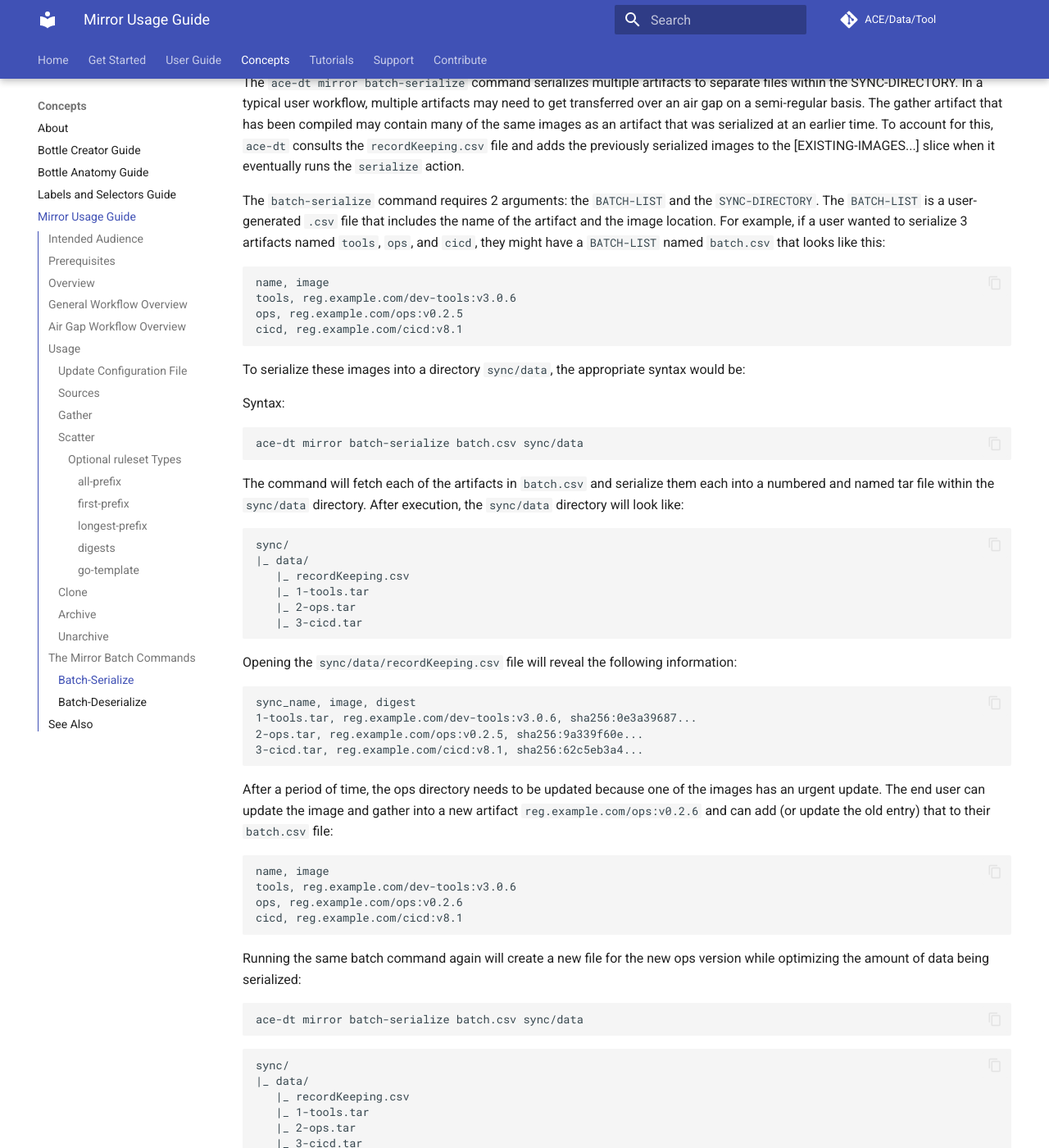
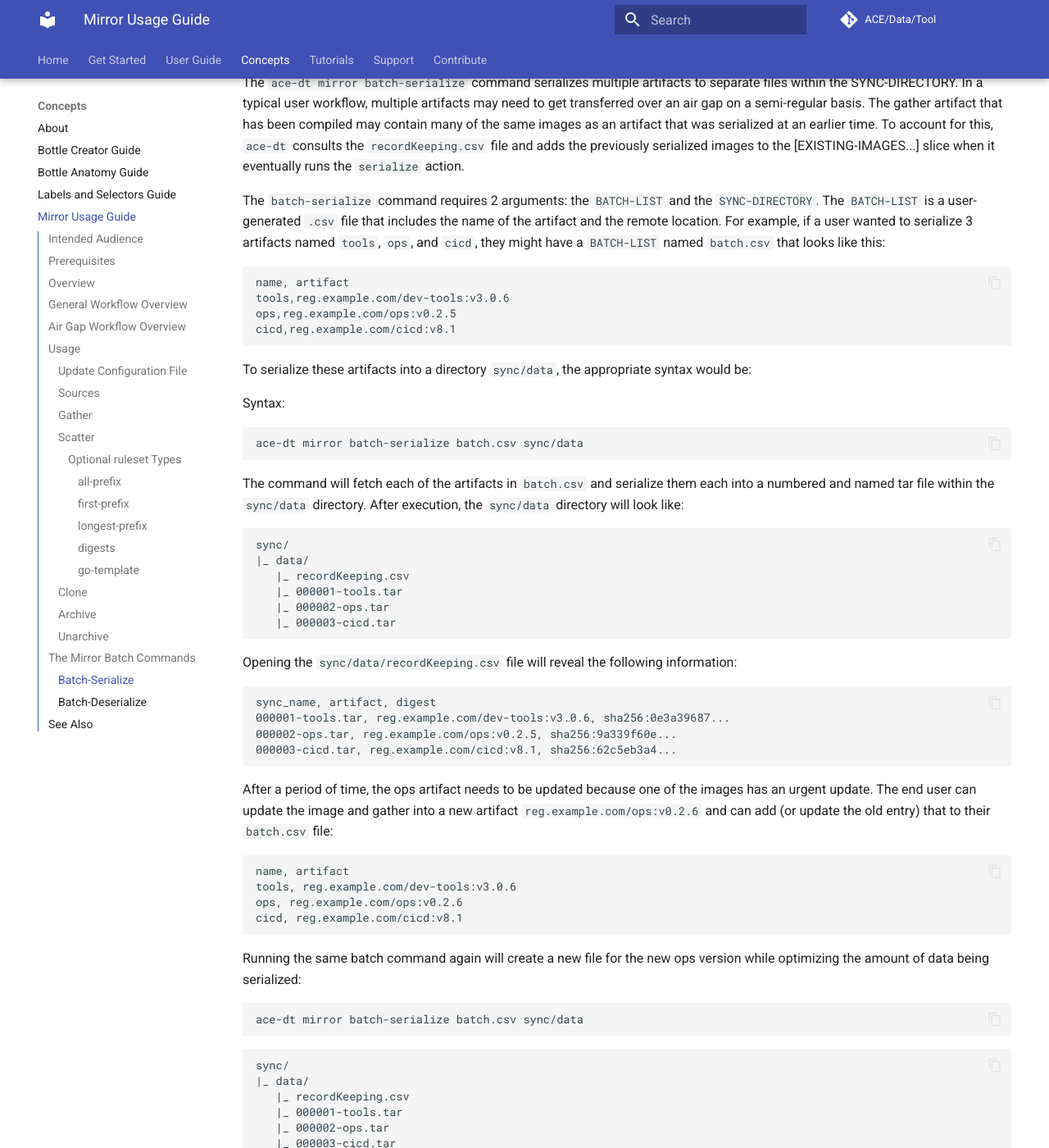
Before and after one commit to act3-ai/data-tool, an MkDocs documentation site: the page built from docs/usage/concepts/mirror.md, in a window 1280 px wide and 1400 px high, scrolled down 9519 px. Shown: the whole window at 82% size. Built offline with MkDocs 1.6.1 and Material for MkDocs 9.7.7, drawn with Linux system fonts in a browser that asks for light colours; comment, search, counter and statistics services are not loaded; some of the changed text lies outside the part shown.

Commit message:
address MR comments, fix bug in batch-serialize where it doesnt check to see if the image reference has already been serialized

````diff
--- a/docs/usage/concepts/mirror.md
+++ b/docs/usage/concepts/mirror.md
@@ -519,16 +519,16 @@ To efficiently track the status of artifacts, files are created in the SYNC-DIRE
 
 The `ace-dt mirror batch-serialize` command serializes multiple artifacts to separate files within the SYNC-DIRECTORY. In a typical user workflow, multiple artifacts may need to get transferred over an air gap on a semi-regular basis. The gather artifact that has been compiled may contain many of the same images as an artifact that was serialized at an earlier time. To account for this, `ace-dt` consults the `recordKeeping.csv` file and adds the previously serialized images to the [EXISTING-IMAGES...] slice when it eventually runs the `serialize` action.
 
-The `batch-serialize` command requires 2 arguments: the `BATCH-LIST` and the `SYNC-DIRECTORY`. The `BATCH-LIST` is a user-generated `.csv` file that includes the name of the artifact and the image location. For example, if a user wanted to serialize 3 artifacts named `tools`, `ops`, and `cicd`, they might have a `BATCH-LIST` named `batch.csv` that looks like this:
+The `batch-serialize` command requires 2 arguments: the `BATCH-LIST` and the `SYNC-DIRECTORY`. The `BATCH-LIST` is a user-generated `.csv` file that includes the name of the artifact and the remote location. For example, if a user wanted to serialize 3 artifacts named `tools`, `ops`, and `cicd`, they might have a `BATCH-LIST` named `batch.csv` that looks like this:
 
 ```csv
-name, image
-tools, reg.example.com/dev-tools:v3.0.6
-ops, reg.example.com/ops:v0.2.5
-cicd, reg.example.com/cicd:v8.1
+name, artifact
+tools,reg.example.com/dev-tools:v3.0.6
+ops,reg.example.com/ops:v0.2.5
+cicd,reg.example.com/cicd:v8.1
 ```
 
-To serialize these images into a directory `sync/data`, the appropriate syntax would be:
+To serialize these artifacts into a directory `sync/data`, the appropriate syntax would be:
 
 Syntax:
 
@@ -542,24 +542,24 @@ The command will fetch each of the artifacts in `batch.csv` and serialize them e
 sync/
 |_ data/
    |_ recordKeeping.csv
-   |_ 1-tools.tar
-   |_ 2-ops.tar
-   |_ 3-cicd.tar
+   |_ 000001-tools.tar
+   |_ 000002-ops.tar
+   |_ 000003-cicd.tar
 ```
 
 Opening the `sync/data/recordKeeping.csv` file will reveal the following information:
 
 ```csv
-sync_name, image, digest
-1-tools.tar, reg.example.com/dev-tools:v3.0.6, sha256:0e3a39687...
-2-ops.tar, reg.example.com/ops:v0.2.5, sha256:9a339f60e...
-3-cicd.tar, reg.example.com/cicd:v8.1, sha256:62c5eb3a4...
+sync_name, artifact, digest
+000001-tools.tar, reg.example.com/dev-tools:v3.0.6, sha256:0e3a39687...
+000002-ops.tar, reg.example.com/ops:v0.2.5, sha256:9a339f60e...
+000003-cicd.tar, reg.example.com/cicd:v8.1, sha256:62c5eb3a4...
 ```
 
-After a period of time, the ops directory needs to be updated because one of the images has an urgent update. The end user can update the image and gather into a new artifact `reg.example.com/ops:v0.2.6` and can add (or update the old entry) that to their `batch.csv` file:
+After a period of time, the ops artifact needs to be updated because one of the images has an urgent update. The end user can update the image and gather into a new artifact `reg.example.com/ops:v0.2.6` and can add (or update the old entry) that to their `batch.csv` file:
 
 ```csv
-name, image
+name, artifact
 tools, reg.example.com/dev-tools:v3.0.6
 ops, reg.example.com/ops:v0.2.6
 cicd, reg.example.com/cicd:v8.1
@@ -575,10 +575,10 @@ ace-dt mirror batch-serialize batch.csv sync/data
 sync/
 |_ data/
    |_ recordKeeping.csv
-   |_ 1-tools.tar
-   |_ 2-ops.tar
-   |_ 3-cicd.tar
-   |_ 4-ops.tar
+   |_ 000001-tools.tar
+   |_ 000002-ops.tar
+   |_ 000003-cicd.tar
+   |_ 000004-ops.tar
 ```
 
 During the command execution, ace-dt will pull the `recordKeeping.csv` file if it exists and collect all of the previously serialized `ops` artifacts and pass them into the `serialize` action as the [EXISTING-IMAGES...] argument. Doing this creates a much smaller serialized file for the new version of `ops` that only contains the diffs of the current artifact and the previously-serialized artifacts. It is essentially running the equivalent command:
@@ -615,9 +615,9 @@ For example, given a `sync/data` directory:
 sync/
 |_ data/
    |_ recordKeeping.csv
-   |_ 1-tools.tar
-   |_ 2-ops.tar
-   |_ 3-cicd.tar
+   |_ 000001-tools.tar
+   |_ 000002-ops.tar
+   |_ 000003-cicd.tar
 ```
 
 If the user wanted to deserialize the files contained in `sync/data` to the remote image `registry.example.com/sync`, the syntax would be:
@@ -630,25 +630,27 @@ ace-dt mirror batch-deserialize sync/data registry.example.com/sync
 
 Upon execution, the command will deserialize each of those files to `registry.example.com/sync` and tag them as their respective image name:
 
-- The file `1-tools.tar` would be deserialized to location `registry.example.com/sync:tools`.
-- The file `2-ops.tar` would be deserialized to location `registry.example.com/sync:ops`.
-- The file `3-cicd.tar` would be deserialized to location `registry.example.com/sync:cicd`.
+- The file `000001-tools.tar` would be deserialized to location `registry.example.com/sync:tools`.
+- The file `000002-ops.tar` would be deserialized to location `registry.example.com/sync:ops`.
+- The file `000003-cicd.tar` would be deserialized to location `registry.example.com/sync:cicd`.
 
 A `SYNC-DIRECTORY/successfulSyncs.csv` file will be created (if it does not exist) or appended to (if it does exist):
 
 ```csv
-1-tools.tar,2024-08-15 16:03:34.875740174 -0400 EDT m=+0.096890310
-2-ops.tar,2024-08-15 16:03:34.958255535 -0400 EDT m=+0.179405761
-3-cicd.tar,2024-08-15 16:03:35.589223735 -0400 EDT m=+0.088605142
+filename,artifact,timestamp
+000001-tools.tar,2024-08-15 16:03:34.875740174 -0400 EDT m=+0.096890310
+000002-ops.tar,2024-08-15 16:03:34.958255535 -0400 EDT m=+0.179405761
+000003-cicd.tar,2024-08-15 16:03:35.589223735 -0400 EDT m=+0.088605142
 ```
 
-Like in the `batch-serialize` example, if the file `4-ops.tar` were later created and existed during a subsequent execution of the `batch-deserialize` command, it would be pushed to `registry.example.com/sync:ops` (assuming the user passes the same destination image repository). The command would consult the `successfulSyncs.csv` file and see that the first 3 tar files have already been pushed, so it would only deserialize the `4-ops.tar` file. The `SYNC-DIRECTORY/successfulSyncs.csv` file would then look like:
+Like in the `batch-serialize` example, if the file `000004-ops.tar` were later created and existed during a subsequent execution of the `batch-deserialize` command, it would be pushed to `registry.example.com/sync:ops` (assuming the user passes the same destination image repository). The command would consult the `successfulSyncs.csv` file and see that the first 3 tar files have already been pushed, so it would only deserialize the `000004-ops.tar` file. The `SYNC-DIRECTORY/successfulSyncs.csv` file would then look like:
 
 ```csv
-1-tools.tar,2024-08-15 16:03:34.875740174 -0400 EDT m=+0.096890310
-2-ops.tar,2024-08-15 16:03:34.958255535 -0400 EDT m=+0.179405761
-3-cicd.tar,2024-08-15 16:03:35.589223735 -0400 EDT m=+0.088605142
-4-ops.tar,2024-08-22 10:19:55.779132898 -0400 EDT m=+0.127524968
+filename,artifact,timestamp
+000001-tools.tar,2024-08-15 16:03:34.875740174 -0400 EDT m=+0.096890310
+000002-ops.tar,2024-08-15 16:03:34.958255535 -0400 EDT m=+0.179405761
+000003-cicd.tar,2024-08-15 16:03:35.589223735 -0400 EDT m=+0.088605142
+000004-ops.tar,2024-08-22 10:19:55.779132898 -0400 EDT m=+0.127524968
 ```
 
 After the `batch-deserialize` command has completed, the user can then scatter the artifacts to their final destinations:
````
Also changed, not shown: other parts of docs/usage/concepts/mirror.md (+1 -1 lines), 3 other files.
